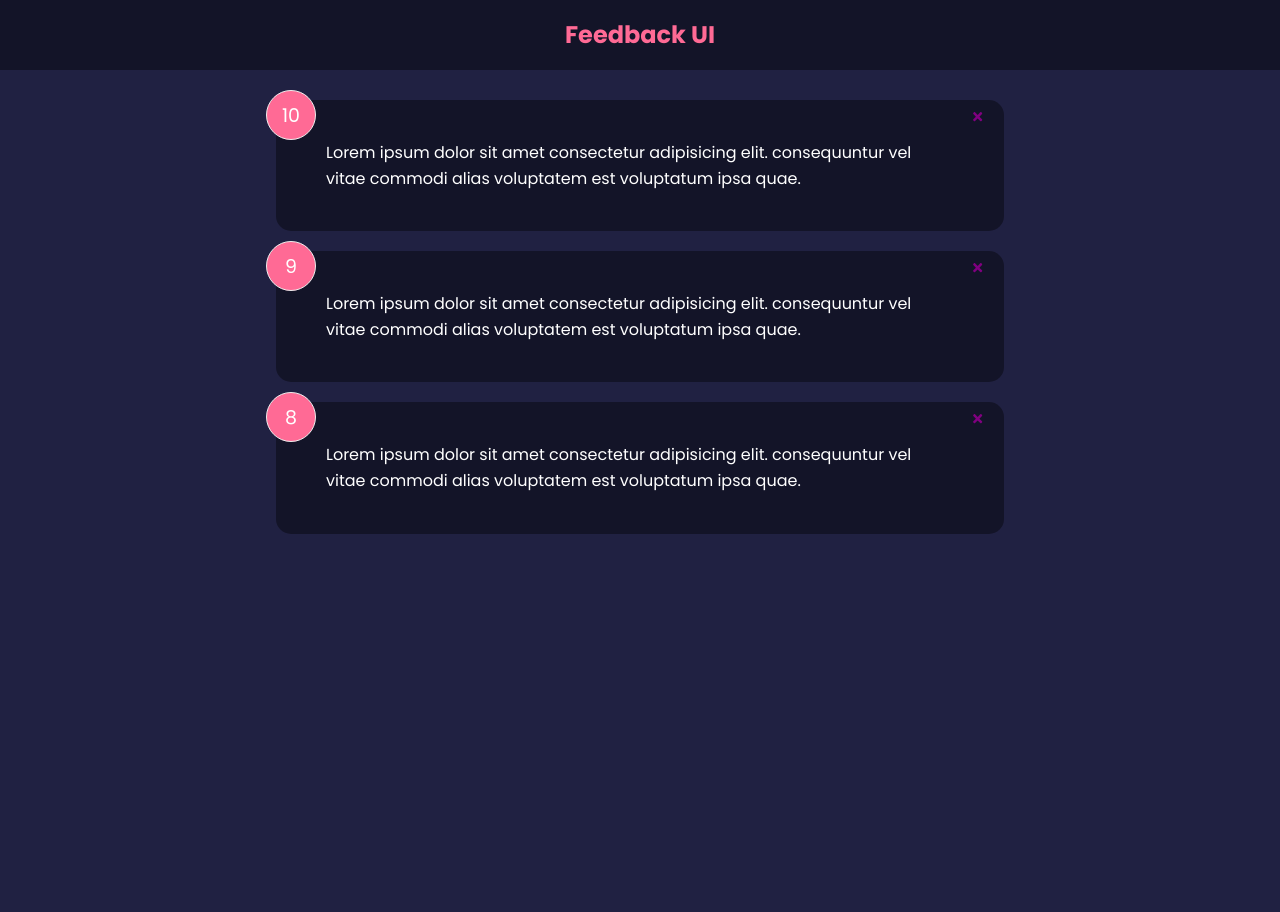
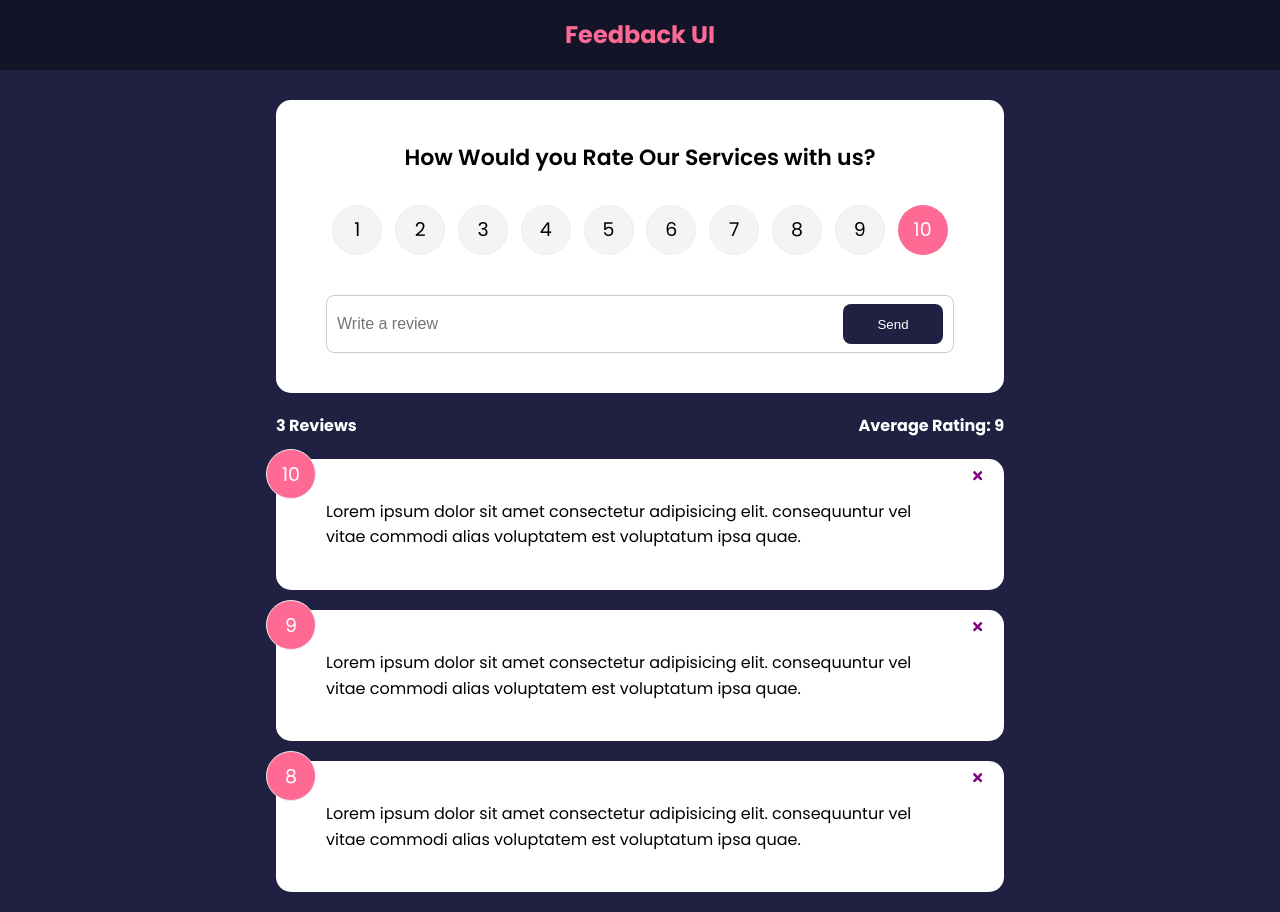
Before and after one commit to subham-202/FeedBackApp, a React (Create React App) app: page / in a window 1280 px wide. Before the commit the page ends 800 px from the top, so only its background shows below. Built offline with nearby package versions, Linux system fonts and the light colour scheme.

Commit message:
model ready

```diff
--- a/package.json
+++ b/package.json
@@ -6,10 +6,13 @@
     "@testing-library/jest-dom": "^5.16.5",
     "@testing-library/react": "^13.4.0",
     "@testing-library/user-event": "^13.5.0",
+    "framer-motion": "^4.1.17",
     "react": "^18.2.0",
     "react-dom": "^18.2.0",
     "react-icons": "^4.7.1",
+    "react-router-dom": "^6.8.0",
     "react-scripts": "5.0.1",
+    "uuid": "^9.0.0",
     "web-vitals": "^2.1.4"
   },
   "scripts": {
--- a/src/App.js
+++ b/src/App.js
@@ -1,9 +1,14 @@
 // import { BrowserRouter as Router, Route, Routes } from 'react'
 import './App.css';
+import FeedbackStats from './Component/FeedbackStats';
+import {v4 as uuidv4} from 'uuid'
 import { useState } from 'react';
+import { BrowserRouter as Router, Routes, Route } from "react-router-dom";
 import Header from './Component/Header';
+import FeedbackForm from './Component/FeedbackForm'
 import FeedbackData from './data/FeedbackData';
 import FeedbackList from './Component/FeedbackList';
+import About from './Component/About';
 function App() {
   const [feedback, setFeedback] = useState(FeedbackData);
   const deleteFeedback=(id)=>{
@@ -12,13 +17,28 @@
       setFeedback(feedback.filter((item)=>item.id!==id));
     }
   }
+  const addFeedback=(newFeedback)=>{
+    newFeedback.id=uuidv4();
+    setFeedback([newFeedback,...feedback])
+
+  }
   return (
-    <>
+    <Router>
       <Header />
-      <div className="container">
-        <FeedbackList feedback={feedback} handleDelete={deleteFeedback} />
+          <div className="container">
+        <Routes>
+          <Route exact path="/" element={
+          <>
+              <FeedbackForm handleAdd={addFeedback}/>
+              <FeedbackStats feedback={feedback} />
+              <FeedbackList feedback={feedback} handleDelete={deleteFeedback} />
+          </>
+          }></Route>
+            <Route path="/about" element={<About />} />
+        </Routes>
       </div>
-    </>
+    </Router>
+
   );
 }
 
--- /dev/null
+++ b/src/Component/About.jsx
@@ -0,0 +1,20 @@
+import { Link } from 'react-router-dom'
+import Card from "./shared/Card"
+
+function AboutPage(props) {
+  return (
+    <Card>
+      <div className='about'>
+        <h1>About This Project</h1>
+        <p>This is a React app to leave feedback for a product or service</p>
+        <p>Version: 1.0.0</p>
+
+        <p>
+          <Link to='/'>Back To Home</Link>
+        </p>
+      </div>
+    </Card>
+  )
+}
+
+export default AboutPage
--- /dev/null
+++ b/src/Component/Button.jsx
@@ -0,0 +1,22 @@
+import React from 'react'
+import PropTypes from 'prop-types'
+function Button({children,version,type,isDisabled}) {
+return (
+    <button type={type} disabled={isDisabled} className={` btn btn-${version}`}>
+        {children}
+    </button>
+)
+}
+Button.defaultProps={
+    version:'primary',
+    type:'button',
+    isDisabled:false
+}
+Button.propTypes={
+    children:PropTypes.node.isRequired,
+    version:PropTypes.string,
+    type:PropTypes.string,
+    isDisabled:PropTypes.bool,
+}
+
+export default Button
--- /dev/null
+++ b/src/Component/FeedbackForm.jsx
@@ -0,0 +1,52 @@
+import React, { useState } from 'react'
+import Card from './shared/Card'
+import Button from './Button'
+import RatingsSelect from './RatingsSelect'
+function FeedbackForm({handleAdd}) {
+    const [text,setText]=useState('')
+    const [btnDisabled,setBtnDisabled]=useState(false);
+    const [message,setMessage]=useState('')
+    const[rating,setRating]=useState(10);
+    const handleSubmit=(e)=>{
+        e.preventDefault()
+        if (text.trim().length>10){
+            const newFeedback={
+                text,
+                rating
+            }
+            handleAdd(newFeedback);
+            setText('')
+        }
+    }
+    const HandleTextChange=(e)=>{
+    if(text===''){
+        setBtnDisabled(true)
+        setMessage(null)
+    }else if(text!==''&& text.trim().length<10 ){
+        setBtnDisabled(true)
+        setMessage('Text Messabe be atleast 10 characters');
+    }else{
+        setMessage(null);
+        setBtnDisabled(false);
+    }
+    setText(e.target.value);
+}
+
+    return (
+    <Card>
+        <form onSubmit={handleSubmit}>
+            <h2>
+                How Would you Rate Our Services with us?
+            </h2>
+            <RatingsSelect select={(rating)=>setRating(rating)} selected={rating}/>
+            <div className='input-group'>
+                <input type="text" onChange={HandleTextChange} placeholder='Write a review' value={text}/>
+                <Button type='submit' isDisabled={btnDisabled}>Send</Button>
+            </div>
+        </form>
+        {message &&<div className='message'>{message}</div>}
+        </Card>
+    )
+}
+
+export default FeedbackForm
--- a/src/Component/FeedbackItem.jsx
+++ b/src/Component/FeedbackItem.jsx
@@ -4,7 +4,7 @@
 
 function FeedbackItem({item,handleDelete}) {
     return (
-    <Card reverse={true}>
+    <Card reverse={false}>
         <div className="num-display">{item.rating}</div>
         <button onClick={()=>handleDelete(item.id)} className='close'>
             <FaTimes color='purple'/>
--- a/src/Component/FeedbackList.jsx
+++ b/src/Component/FeedbackList.jsx
@@ -1,15 +1,25 @@
 import PropTypes from "prop-types";
 import FeedbackItem from "./FeedbackItem";
-
+import { motion, AnimatePresence } from 'framer-motion'
 function FeedbackList({ feedback,handleDelete }) {
     if (!feedback || feedback.length === 0) {
     return <p>No Feedback Yet!</p>;
     }
     return (
-    <div className="feedback-List">
+    <div className='feedback-list'>
+        <AnimatePresence>
         {feedback.map((item) => (
-        <FeedbackItem key={item.id} item={item} handleDelete={handleDelete} />
+            <motion.div
+            key={item.id}
+            initial={{ opacity: 0 }}
+            animate={{ opacity: 1 }}
+            exit={{ opacity: 0 }}
+            layout
+            >
+            <FeedbackItem key={item.id} item={item} handleDelete={handleDelete} />
+            </motion.div>
         ))}
+        </AnimatePresence>
     </div>
     );
 }
--- /dev/null
+++ b/src/Component/FeedbackStats.jsx
@@ -0,0 +1,23 @@
+import PropTypes from "prop-types";
+
+function FeedbackStats({ feedback }) {
+    //Calculate rating avg
+    let average =
+    feedback.reduce((acc, cur) => {
+        return acc + cur.rating;
+    }, 0) / feedback.length;
+
+    average = average.toFixed(1).replace(/[.,]0$/, "");
+
+    return (
+    <div className="feedback-stats">
+        <h4>{feedback.length} Reviews</h4>
+        <h4>Average Rating: {isNaN(average) ? 0 : average}</h4>
+    </div>
+    );
+}
+FeedbackStats.propTypes = {
+    feedback: PropTypes.array.isRequired,
+};
+
+export default FeedbackStats;
--- a/src/Component/Header.jsx
+++ b/src/Component/Header.jsx
@@ -1,5 +1,5 @@
 import PropTypes from "prop-types"
-import { Link } from "react"
+// import { Link } from "react-roter-dom"
 
 function Header({ text, bgColor, textColor }) {
   const headerStyles = {
--- /dev/null
+++ b/src/Component/RatingsSelect.jsx
@@ -0,0 +1,32 @@
+function RatingSelect({ select, selected }) {
+  // NOTE: We don't need local state here as it's a duplicate of parent state
+  // also no real need for useEffect or context
+  // useEffect(() => {
+  //   select(feedbackEdit.item.rating)
+  // }, [feedbackEdit])
+
+  const handleChange = (e) => {
+    select(+e.currentTarget.value)
+  }
+
+  // NOTE: simplified with iteration
+  return (
+    <ul className='rating'>
+      {Array.from({ length: 10 }, (_, i) => (
+        <li key={`rating-${i + 1}`}>
+          <input
+            type='radio'
+            id={`num${i + 1}`}
+            name='rating'
+            value={i + 1}
+            onChange={handleChange}
+            checked={selected === i + 1}
+          />
+          <label htmlFor={`num${i + 1}`}>{i + 1}</label>
+        </li>
+      ))}
+    </ul>
+  )
+}
+
+export default RatingSelect
```
Also changed, not shown: 1 other file (tests, documents, lock files or other folders).
